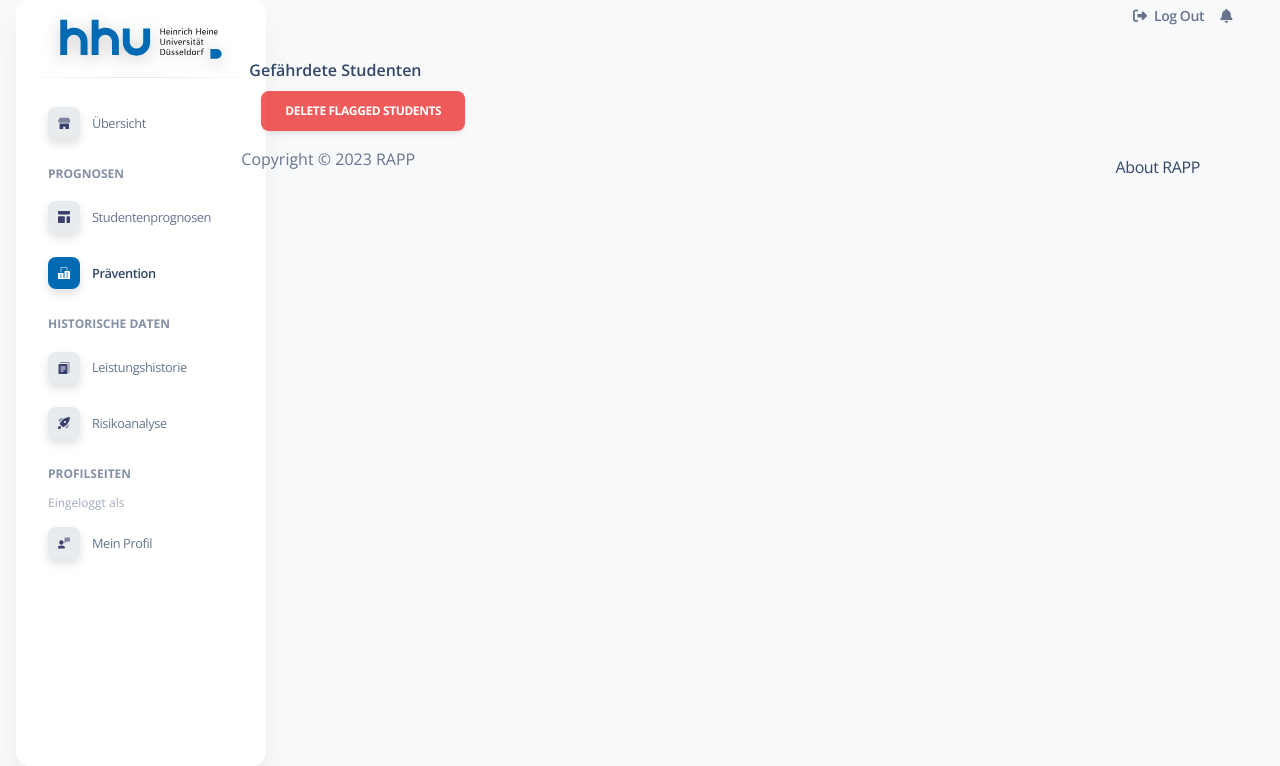
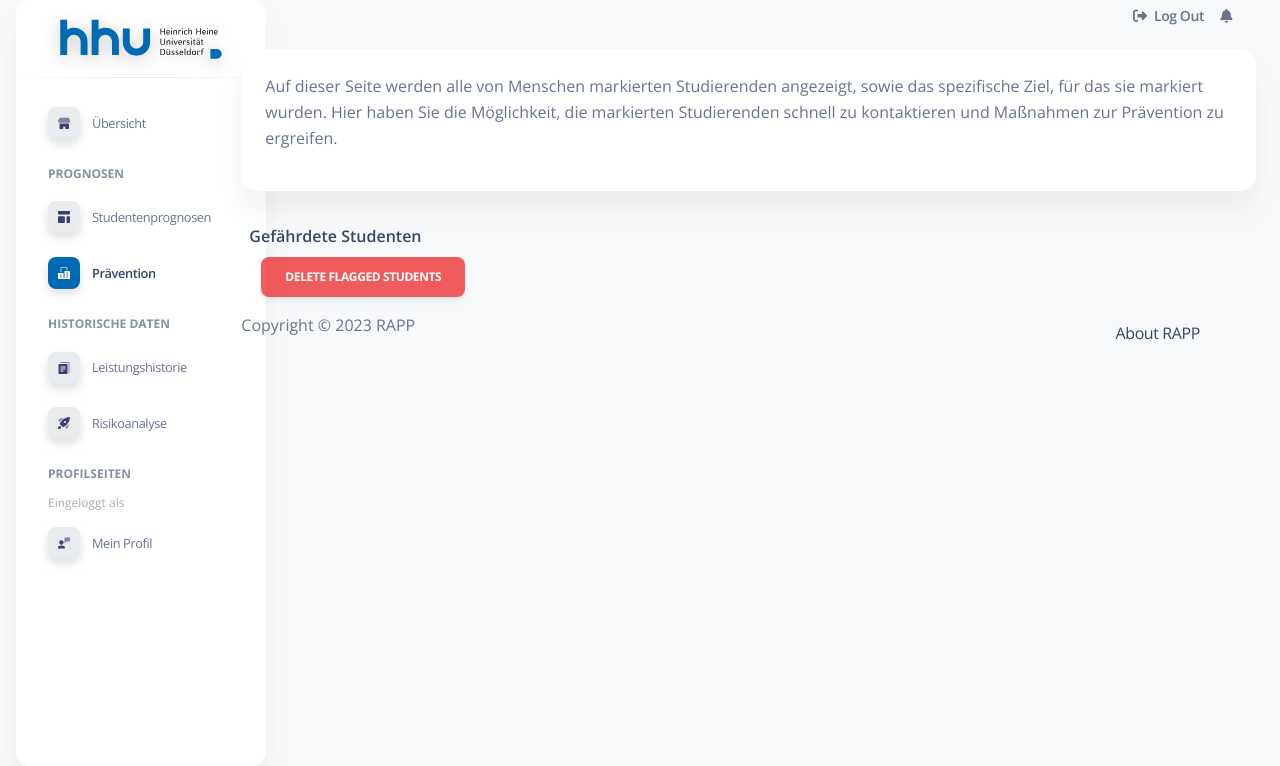
Before and after one commit to hhu-rapp/rapp-webapp, a Python web app: template app/templates/main/prevention.html in a window 1280 px wide. Shown: the part 17-783 px from the top of the page. Run offline with Jinja, Linux system fonts and the light colour scheme; the template is opened without the code that fills it, so the values that code supplies are empty; some libraries are stand-ins or nearby versions.

Commit message:
Add page description

```diff
--- a/app/templates/main/prevention.html
+++ b/app/templates/main/prevention.html
@@ -5,6 +5,22 @@
 
 {% block body %}
 	<div class="container-fluid">
+
+		<div class="row">
+		<div class="col-12">
+			<div class="card mb-4 d">
+
+
+
+				<div class="card-body">
+						<p>Auf dieser Seite werden alle von Menschen markierten Studierenden angezeigt, sowie das spezifische Ziel,
+							für das sie markiert wurden. Hier haben Sie die Möglichkeit,
+							die markierten Studierenden schnell zu kontaktieren und Maßnahmen zur Prävention zu ergreifen.</p>
+						</p>
+				</div>
+			</div>
+		</div>
+	</div>
 
 		<h6 class="m-2"> Gefährdete Studenten </h6>
 			<div class="d-flex flex-wrap">
```
